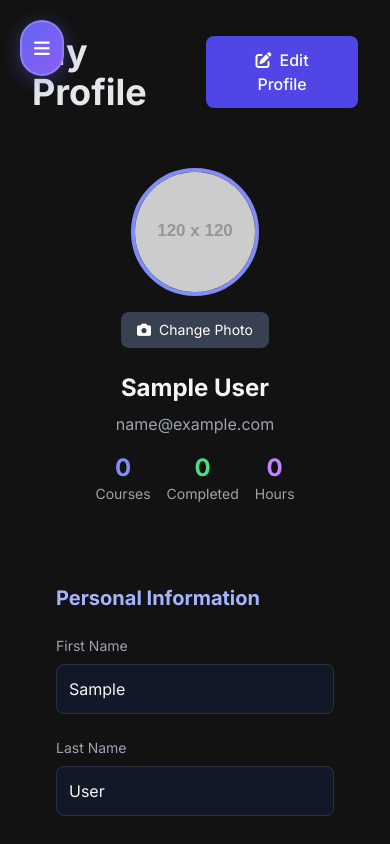
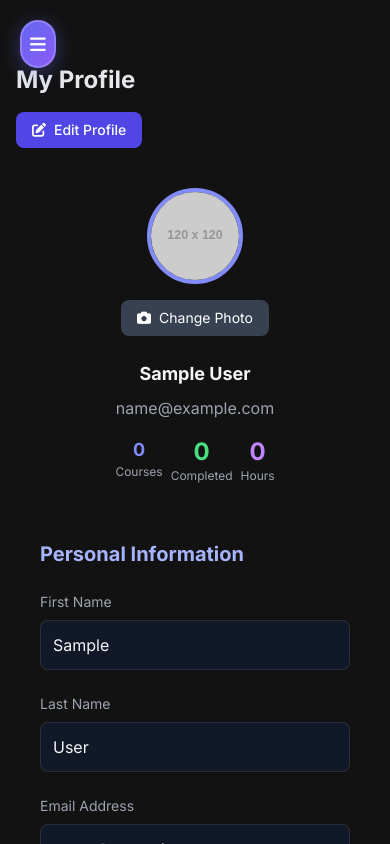
Before and after one commit to kbrian1237/shootup-lms, a plain HTML site: page shootup_front/profile.html in a window 390 px wide. Drawn offline with nearby package versions, Linux system fonts and the light colour scheme; files that its build step writes are made by us from their sources; no server answers; sample sign-in values are in the browser's storage; placeholder pictures from the web are drawn by us.

Commit message:
Update profile.html

```diff
--- a/shootup_front/profile.html
+++ b/shootup_front/profile.html
@@ -13,40 +13,40 @@
 </head>
 <body class="bg-[#1e1e1e] text-[#f5f5f5]">
 
-    <div id="main-container" class="flex h-screen bg-[#121212]">
+    <div id="main-container" class="flex h-screen bg-[#121212] relative">
         <div id="navigation-placeholder"></div>
 
-        <main id="content" class="flex-grow overflow-y-auto relative">
-            <button id="sidebar-toggle-btn" class="absolute top-8 left-8 z-50 p-3 bg-indigo-600 text-white rounded-full shadow-lg hover:bg-indigo-700 focus:outline-none transition-all duration-300 ease-in-out hidden btn-primary" title="Show Navigation">
+        <main id="content" class="flex-grow overflow-y-auto relative w-full md:w-auto">
+            <button id="sidebar-toggle-btn" class="absolute top-4 left-4 md:top-8 md:left-8 z-50 p-2 md:p-3 bg-indigo-600 text-white rounded-full shadow-lg hover:bg-indigo-700 focus:outline-none transition-all duration-300 ease-in-out block md:hidden btn-primary" title="Show Navigation">
                 <i class="fas fa-bars text-lg"></i>
             </button>
 
-            <div class="p-8">
+            <div class="p-4 md:p-8 pt-16 md:pt-8">
                 <div class="max-w-4xl mx-auto">
                     <!-- Profile Header -->
-                    <div class="flex justify-between items-center mb-8">
-                        <h2 class="text-4xl font-bold header-title animate-fade-in-up">My Profile</h2>
-                        <button id="editProfileBtn" class="px-6 py-3 bg-indigo-600 text-white rounded-lg hover:bg-indigo-700 transition-colors duration-200 font-medium">
+                    <div class="flex flex-col md:flex-row justify-between items-start md:items-center mb-6 md:mb-8 space-y-4 md:space-y-0">
+                        <h2 class="text-2xl md:text-4xl font-bold header-title animate-fade-in-up">My Profile</h2>
+                        <button id="editProfileBtn" class="px-4 py-2 md:px-6 md:py-3 bg-indigo-600 text-white rounded-lg hover:bg-indigo-700 transition-colors duration-200 font-medium text-sm md:text-base">
                             <i class="fas fa-edit mr-2"></i>Edit Profile
                         </button>
                     </div>
 
                     <!-- Profile Content -->
-                    <div class="grid grid-cols-1 lg:grid-cols-3 gap-8">
+                    <div class="grid grid-cols-1 lg:grid-cols-3 gap-4 md:gap-8">
                         <!-- Profile Info Card -->
                         <div class="lg:col-span-1">
-                            <div class="stats-card rounded-2xl p-6 text-center">
+                            <div class="stats-card rounded-xl md:rounded-2xl p-4 md:p-6 text-center">
                                 <div class="mb-6">
-                                    <img id="userAvatar" src="https://placehold.co/120x120/4f46e5/ffffff?text=U" alt="User Avatar" class="w-32 h-32 rounded-full mx-auto border-4 border-indigo-400 object-cover">
+                                    <img id="userAvatar" src="https://placehold.co/120x120/4f46e5/ffffff?text=U" alt="User Avatar" class="w-24 h-24 md:w-32 md:h-32 rounded-full mx-auto border-4 border-indigo-400 object-cover">
                                     <button id="changeAvatarBtn" class="mt-4 px-4 py-2 bg-gray-700 text-white rounded-lg hover:bg-gray-600 transition-colors text-sm">
                                         <i class="fas fa-camera mr-2"></i>Change Photo
                                     </button>
                                 </div>
-                                <h3 id="userName" class="text-2xl font-bold mb-2">Loading...</h3>
+                                <h3 id="userName" class="text-lg md:text-2xl font-bold mb-2">Loading...</h3>
                                 <p id="userEmail" class="text-gray-400 mb-4">Loading...</p>
-                                <div class="flex justify-center space-x-4 text-sm">
+                                <div class="flex justify-center space-x-2 md:space-x-4 text-xs md:text-sm">
                                     <div class="text-center">
-                                        <div id="totalCourses" class="text-2xl font-bold text-indigo-400">0</div>
+                                        <div id="totalCourses" class="text-lg md:text-2xl font-bold text-indigo-400">0</div>
                                         <div class="text-gray-400">Courses</div>
                                     </div>
                                     <div class="text-center">
```
